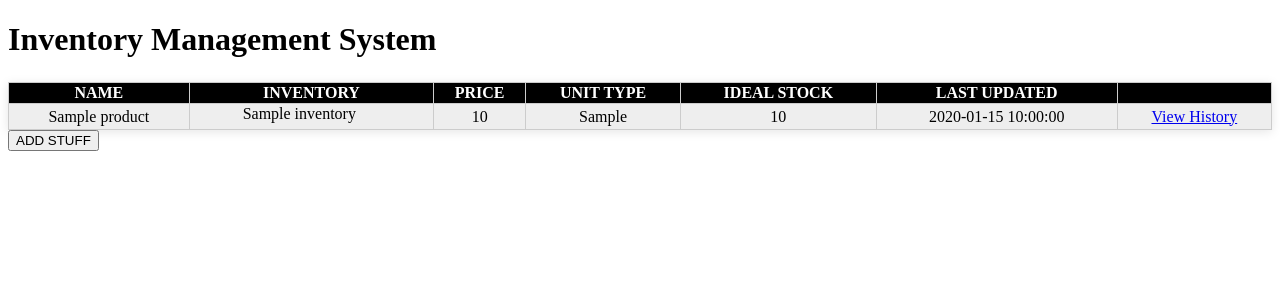
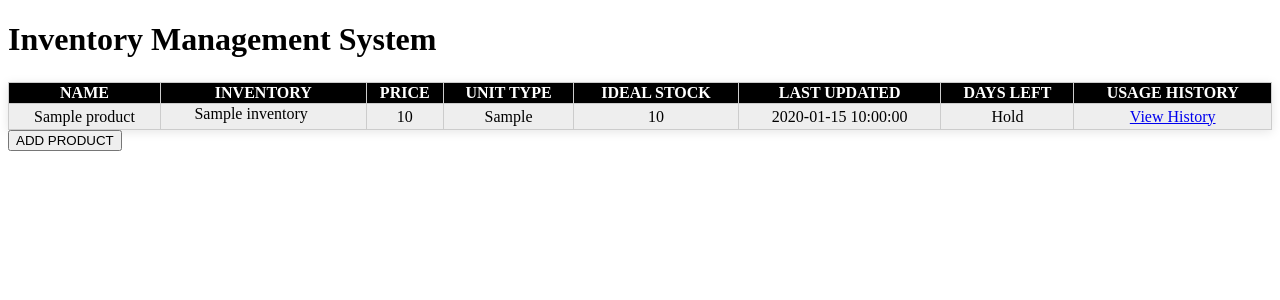
Before and after one commit to emmalbergman/repo1, a Flask app: template templates/index.html in a window 1280 px wide. Shown: the top 300 px of the page. Run offline with Flask 3, Linux system fonts and the light colour scheme; the template is opened without the code that fills it: most values are stand-ins (such as "Sample title", 1, 10 or a date in 2020).

Commit message:
branch first commit

```diff
--- a/templates/index.html
+++ b/templates/index.html
@@ -49,7 +49,8 @@
             <th>Unit Type</th>
             <th>Ideal Stock</th>
             <th>Last Updated</th>
-            <th></th>
+            <th>Days Left</th>
+            <th>Usage History</th>
         </tr>
         {% for product in product_list %}
         <tr>
@@ -59,12 +60,13 @@
             <td>{{ product.unit_type }}</td>
             <td>{{ product.ideal_stock }}</td>
             <td>{{ product.last_updated }}</td>
+            <td>Hold</td>
             <td><a href="/inventory-history?product-id={{ product.get_id() }}">View History</a></td>
         </tr>
         {% endfor %}
     </table>
     <button hx-post="/add" hx-trigger="click" hx-target="body" hx-swap="outerHTML">
-        ADD STUFF
+        ADD PRODUCT
     </button>
 
 </body>
--- a/templates/inventory_history.html
+++ b/templates/inventory_history.html
@@ -57,8 +57,8 @@
                             <td>N/A</td>
                             <td>N/A</td>
                         {% else %}
-                            <td>{{ snapshot.timestamp - snapshots[loop.index0+1].timestamp }}</td>
-                            <td>{{ snapshot.inventory - snapshots[loop.index0+1].inventory }}</td>
+                            <td>{{ snapshot.timestamp - snapshots[loop.index0 + 1].timestamp }}</td>
+                            <td>{{ snapshot.inventory - snapshots[loop.index0 + 1].inventory }}</td>
                         {% endif %}
                     </tr>
                 {% endfor %}
```
Also changed, not shown: src/model/product.py (+5 -2 lines).
